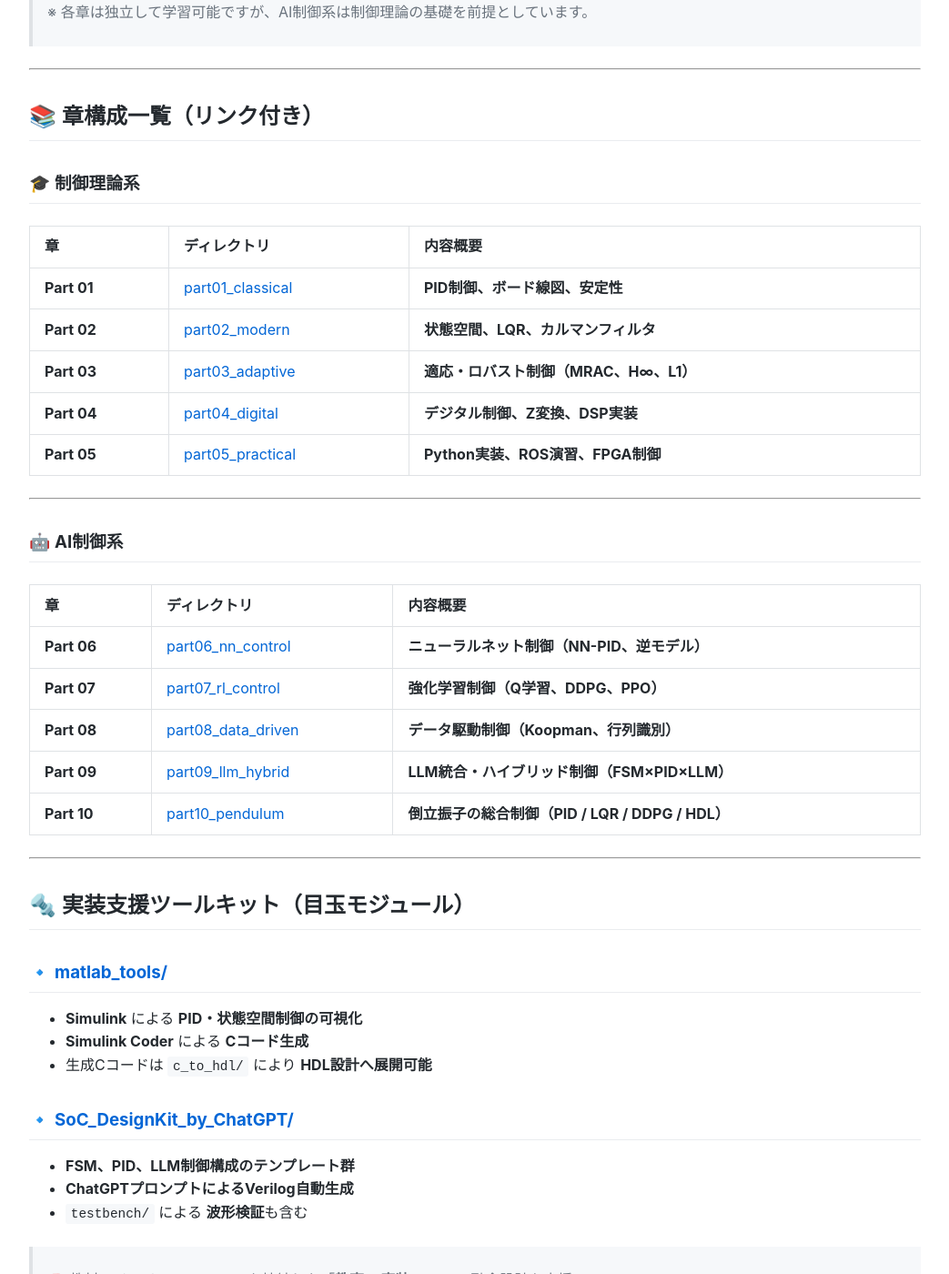
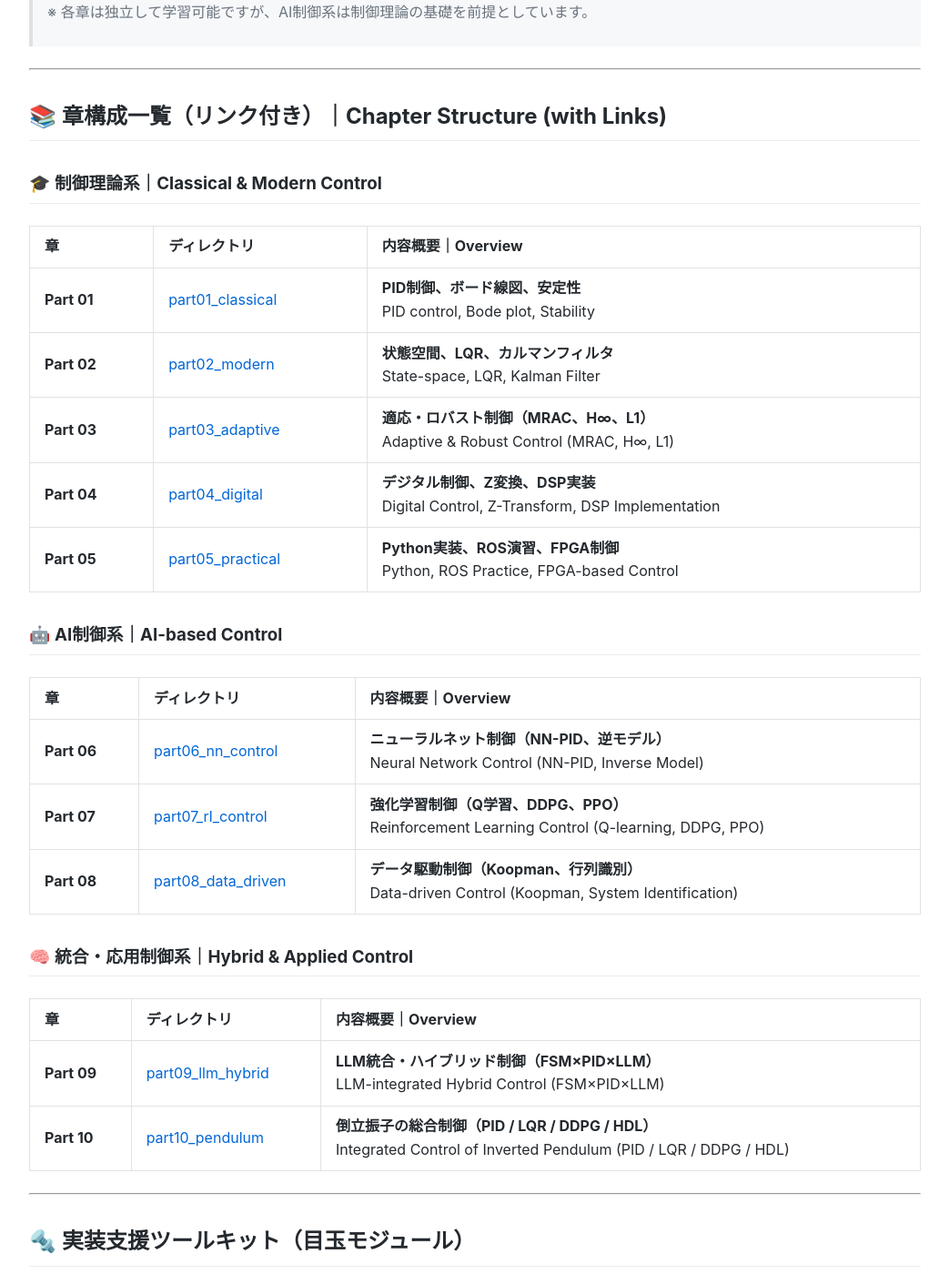
Before and after one commit to Samizo-AITL/EduController, a Jekyll site: the page built from index.md, in a window 1280 px wide and 1400 px high, scrolled down 751 px. Shown: the whole window at 91% size, without its empty margins (118-1161 px from the left). Built offline with Jekyll 4.4.1, drawn with Linux system fonts in a browser that asks for light colours.

Commit message:
Update index.md

```diff
--- a/index.md
+++ b/index.md
@@ -30,29 +30,32 @@ EduController は、全9章から構成され、以下の2系統に分類され
 
 ---
 
-## 📚 **章構成一覧（リンク付き）**
+## 📚 **章構成一覧（リンク付き）｜Chapter Structure (with Links)**
 
-### 🎓 **制御理論系**
+### 🎓 **制御理論系｜Classical & Modern Control**
 
-| 章 | ディレクトリ | 内容概要 |
-|----|----------------|----------|
-| **Part 01** | [part01_classical](./part01_classical/) | **PID制御、ボード線図、安定性** |
-| **Part 02** | [part02_modern](./part02_modern/) | **状態空間、LQR、カルマンフィルタ** |
-| **Part 03** | [part03_adaptive](./part03_adaptive/) | **適応・ロバスト制御（MRAC、H∞、L1）** |
-| **Part 04** | [part04_digital](./part04_digital/) | **デジタル制御、Z変換、DSP実装** |
-| **Part 05** | [part05_practical](./part05_practical/) | **Python実装、ROS演習、FPGA制御** |
+| 章 | ディレクトリ | 内容概要｜Overview |
+|----|----------------|--------------------|
+| **Part 01** | [part01_classical](./part01_classical/) | **PID制御、ボード線図、安定性**<br>PID control, Bode plot, Stability |
+| **Part 02** | [part02_modern](./part02_modern/) | **状態空間、LQR、カルマンフィルタ**<br>State-space, LQR, Kalman Filter |
+| **Part 03** | [part03_adaptive](./part03_adaptive/) | **適応・ロバスト制御（MRAC、H∞、L1）**<br>Adaptive & Robust Control (MRAC, H∞, L1) |
+| **Part 04** | [part04_digital](./part04_digital/) | **デジタル制御、Z変換、DSP実装**<br>Digital Control, Z-Transform, DSP Implementation |
+| **Part 05** | [part05_practical](./part05_practical/) | **Python実装、ROS演習、FPGA制御**<br>Python, ROS Practice, FPGA-based Control |
 
----
+### 🤖 **AI制御系｜AI-based Control**
 
-### 🤖 **AI制御系**
+| 章 | ディレクトリ | 内容概要｜Overview |
+|----|----------------|--------------------|
+| **Part 06** | [part06_nn_control](./part06_nn_control/) | **ニューラルネット制御（NN-PID、逆モデル）**<br>Neural Network Control (NN-PID, Inverse Model) |
+| **Part 07** | [part07_rl_control](./part07_rl_control/) | **強化学習制御（Q学習、DDPG、PPO）**<br>Reinforcement Learning Control (Q-learning, DDPG, PPO) |
+| **Part 08** | [part08_data_driven](./part08_data_driven/) | **データ駆動制御（Koopman、行列識別）**<br>Data-driven Control (Koopman, System Identification) |
 
-| 章 | ディレクトリ | 内容概要 |
-|----|----------------|----------|
-| **Part 06** | [part06_nn_control](./part06_nn_control/) | **ニューラルネット制御（NN-PID、逆モデル）** |
-| **Part 07** | [part07_rl_control](./part07_rl_control/) | **強化学習制御（Q学習、DDPG、PPO）** |
-| **Part 08** | [part08_data_driven](./part08_data_driven/) | **データ駆動制御（Koopman、行列識別）** |
-| **Part 09** | [part09_llm_hybrid](./part09_llm_hybrid/) | **LLM統合・ハイブリッド制御（FSM×PID×LLM）** |
-| **Part 10** | [part10_pendulum](./part10_pendulum/) | **倒立振子の総合制御（PID / LQR / DDPG / HDL）** |
+### 🧠 **統合・応用制御系｜Hybrid & Applied Control**
+
+| 章 | ディレクトリ | 内容概要｜Overview |
+|----|----------------|--------------------|
+| **Part 09** | [part09_llm_hybrid](./part09_llm_hybrid/) | **LLM統合・ハイブリッド制御（FSM×PID×LLM）**<br>LLM-integrated Hybrid Control (FSM×PID×LLM) |
+| **Part 10** | [part10_pendulum](./part10_pendulum/) | **倒立振子の総合制御（PID / LQR / DDPG / HDL）**<br>Integrated Control of Inverted Pendulum (PID / LQR / DDPG / HDL) |
 
 ---
 
```
